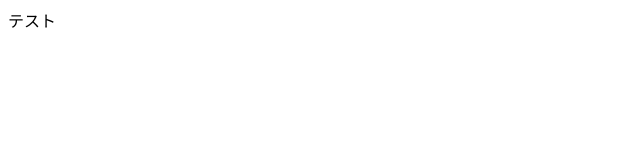
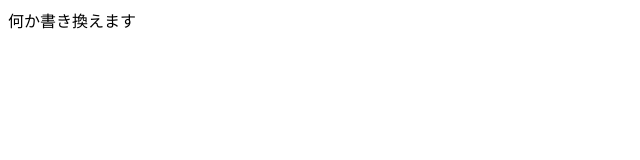
Before and after one commit to wakayamadaiki/20240429-git-workshop, a plain HTML site: page index.html in a window 1280 px wide. Shown: the whole page, without its empty margins (0-640 px from the left). Drawn offline with Linux system fonts and the light colour scheme.

Commit message:
Update index.html

```diff
--- a/index.html
+++ b/index.html
@@ -5,6 +5,6 @@
     <title>タイトル</title>
   </head>
   <body>
-    テスト
+    何か書き換えます
   </body>
 </html>
```
